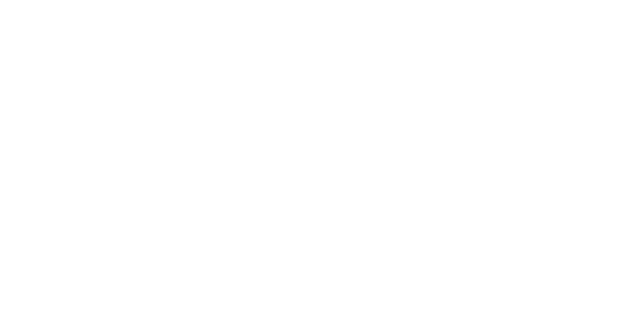
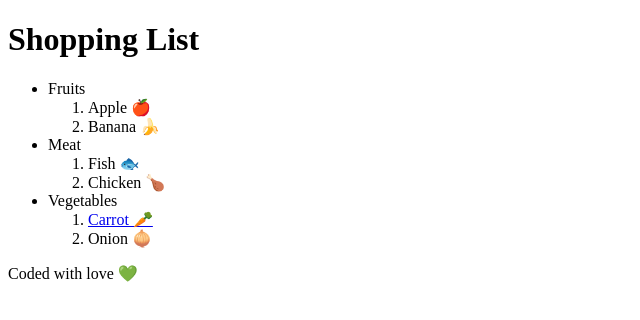
Before and after one commit to Neabel/html-and-css-ultimate-course, a plain HTML site: page index.html in a window 1280 px wide. Shown: the whole page, without its empty margins (0-640 px from the left). Drawn offline with Linux system fonts and the light colour scheme.

Commit message:
shopping list challenge.

```diff
--- a/index.html
+++ b/index.html
@@ -8,5 +8,33 @@
     <meta name="viewport" content="width=device-width, user-scalable=no, initial-scale=1.0, maximum-scale=1.0, minimum-scale=1.0" />
     <link rel="stylesheet" href="./css/styles.css" />
   </head>
-  <body></body>
+  <body>
+    <header>
+      <h1>Shopping List</h1>
+    </header>
+    <main>
+      <section>
+        <ul>
+          <li>Fruits</li>
+          <ol>
+            <li>Apple 🍎</li>
+            <li>Banana 🍌</li>
+          </ol>
+          <li>Meat</li>
+          <ol>
+            <li>Fish 🐟</li>
+            <li>Chicken 🍗</li>
+          </ol>
+          <li>Vegetables</li>
+          <ol>
+            <li><a href="https://www.dinneratthezoo.com/glazed-carrots/" target="_blank">Carrot 🥕</a></li>
+            <li>Onion 🧅</li>
+          </ol>
+        </ul>
+      </section>
+    </main>
+    <footer>
+      <p>Coded with love 💚</p>
+    </footer>
+  </body>
 </html>
```
